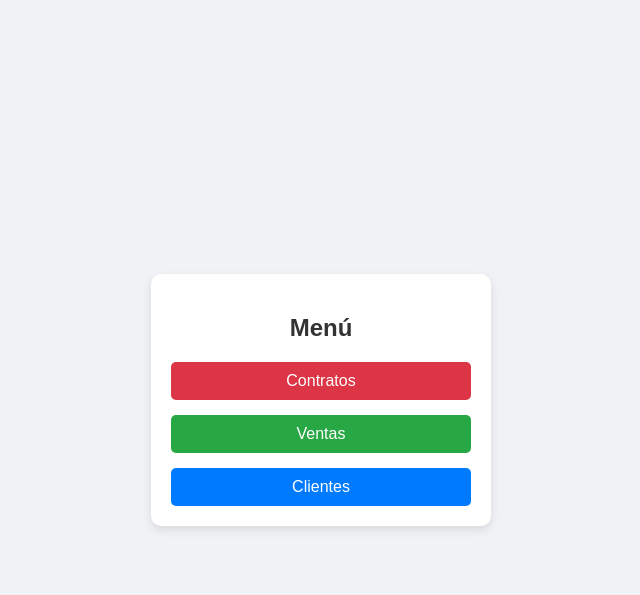
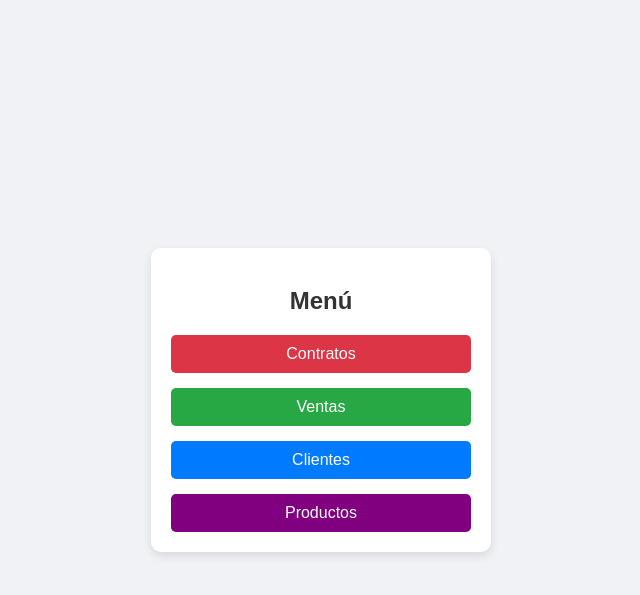
Before and after one commit to winsignares/sivande, a Flask app: page /menu in a window 1280 px wide. Shown: the top 595 px of the page, without its empty margins (319-959 px from the left). Run offline with Flask 3, Linux system fonts and the light colour scheme.

Commit message:
feat(menu): agregar botón para redirigir a la vista de productos

```diff
--- a/app/config/static/css/menu.css
+++ b/app/config/static/css/menu.css
@@ -72,3 +72,13 @@ h2 {
 .menu-buttons button:nth-child(3):hover {
     background-color: #0056b3;
 }
+
+.menu-buttons button:nth-child(4) {
+    padding: 10px;
+        color: #fff;
+        border: none;
+        border-radius: 5px;
+        font-size: 16px;
+        cursor: pointer;
+    background-color: #800080;
+}
--- a/app/config/templates/menu.html
+++ b/app/config/templates/menu.html
@@ -15,6 +15,7 @@
             <button onclick="redirectToVista('contratos')">Contratos</button>
             <button onclick="redirectToVista('ventas')">Ventas</button>
             <button onclick="redirectToVista('clientes')">Clientes</button>
+            <button onclick="redirectToVista('crear_producto')">Productos</button>
         </div>
     </div>
     <script type="module" src="../static/js/app.js"></script>
```
